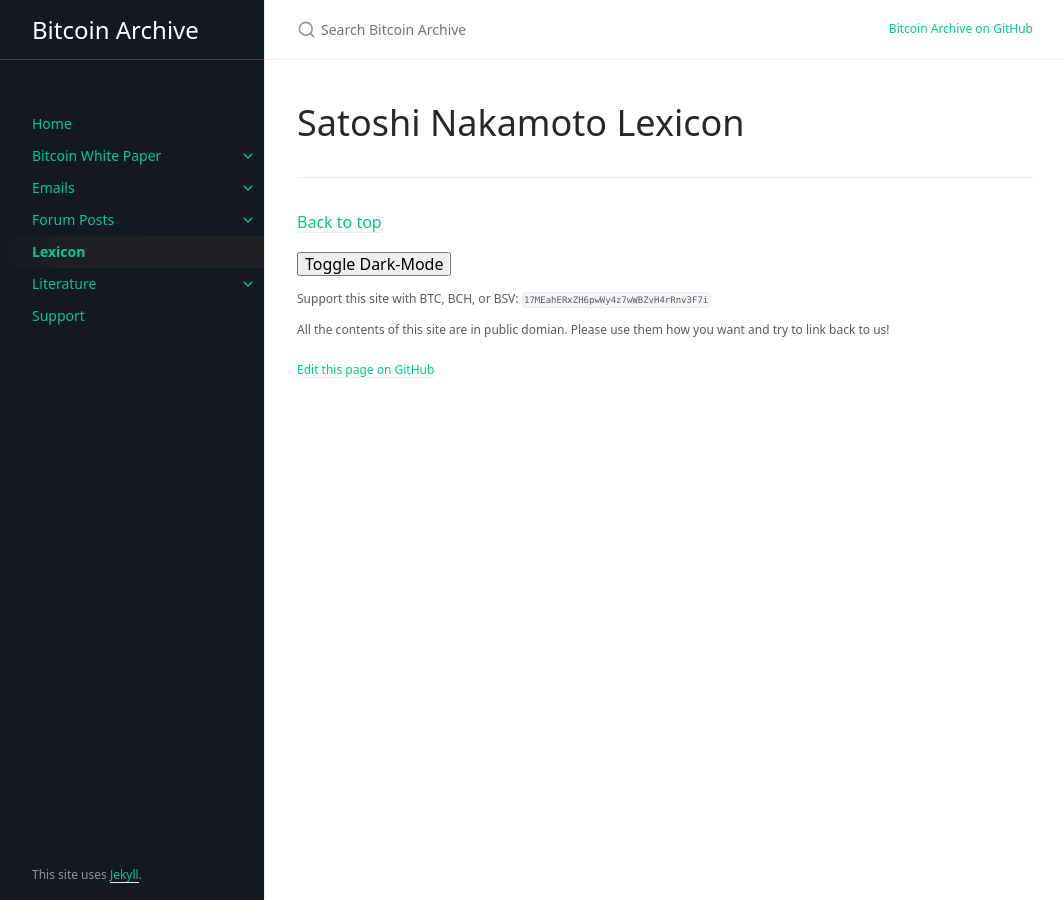
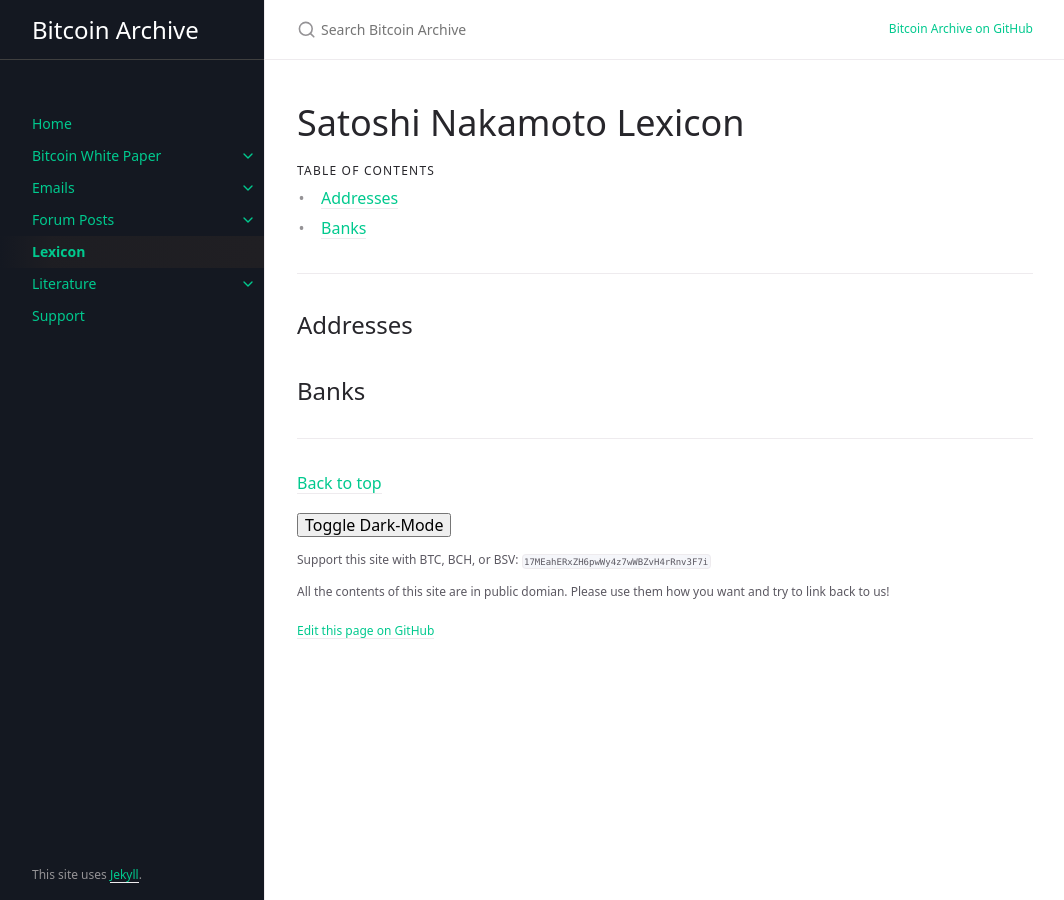
Before and after one commit to wakgill/bitcoin-archive, a Jekyll site: the page built from lexicon.md, in a window 1280 px wide. Shown: the whole page, without its empty margins (107-1171 px from the left). Built offline with Jekyll 4.4.1, drawn with Linux system fonts in a browser that asks for light colours; some web fonts are replaced; comment, search, counter and statistics services are not loaded.

Commit message:
Update lexicon.md

```diff
--- a/lexicon.md
+++ b/lexicon.md
@@ -5,3 +5,16 @@ nav_order: 15
 ---
 
 # Satoshi Nakamoto Lexicon
+{: .no_toc }
+
+## Table of contents
+{: .no_toc .text-delta }
+
+- TOC
+{:toc}
+
+---
+
+## Addresses
+
+## Banks
```
